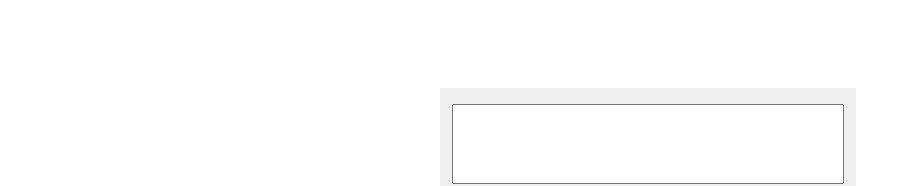
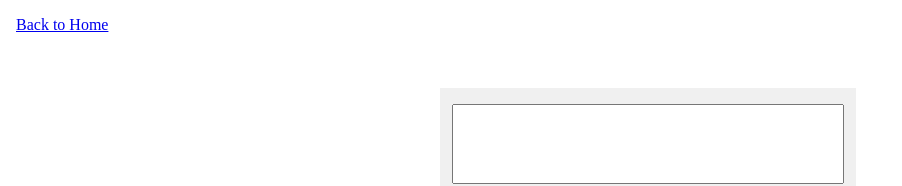
Before and after one commit to laoz40/odin-project, a plain HTML site: page 05-calculator/index.html in a window 1280 px wide. Shown: the top 186 px of the page, without its empty margins (0-902 px from the left). Drawn offline with Linux system fonts and the light colour scheme.

Commit message:
odin-project: added links to the calculator project

```diff
--- a/05-calculator/index.html
+++ b/05-calculator/index.html
@@ -9,6 +9,8 @@
   </head>
 
   <body>
+    <a class="home-link" href="../">Back to Home</a>
+
     <div class="container">
       <div class="top">
         <input id="display" />
--- a/05-calculator/styles.css
+++ b/05-calculator/styles.css
@@ -5,6 +5,12 @@ body {
   justify-content: center;
   height: 100svh;
   width: 100svw;
+}
+
+.home-link {
+  position: fixed;
+  top: 1rem;
+  left: 1rem;
 }
 
 .container {
```
Also changed, not shown: index.html (+1 -0 lines).
